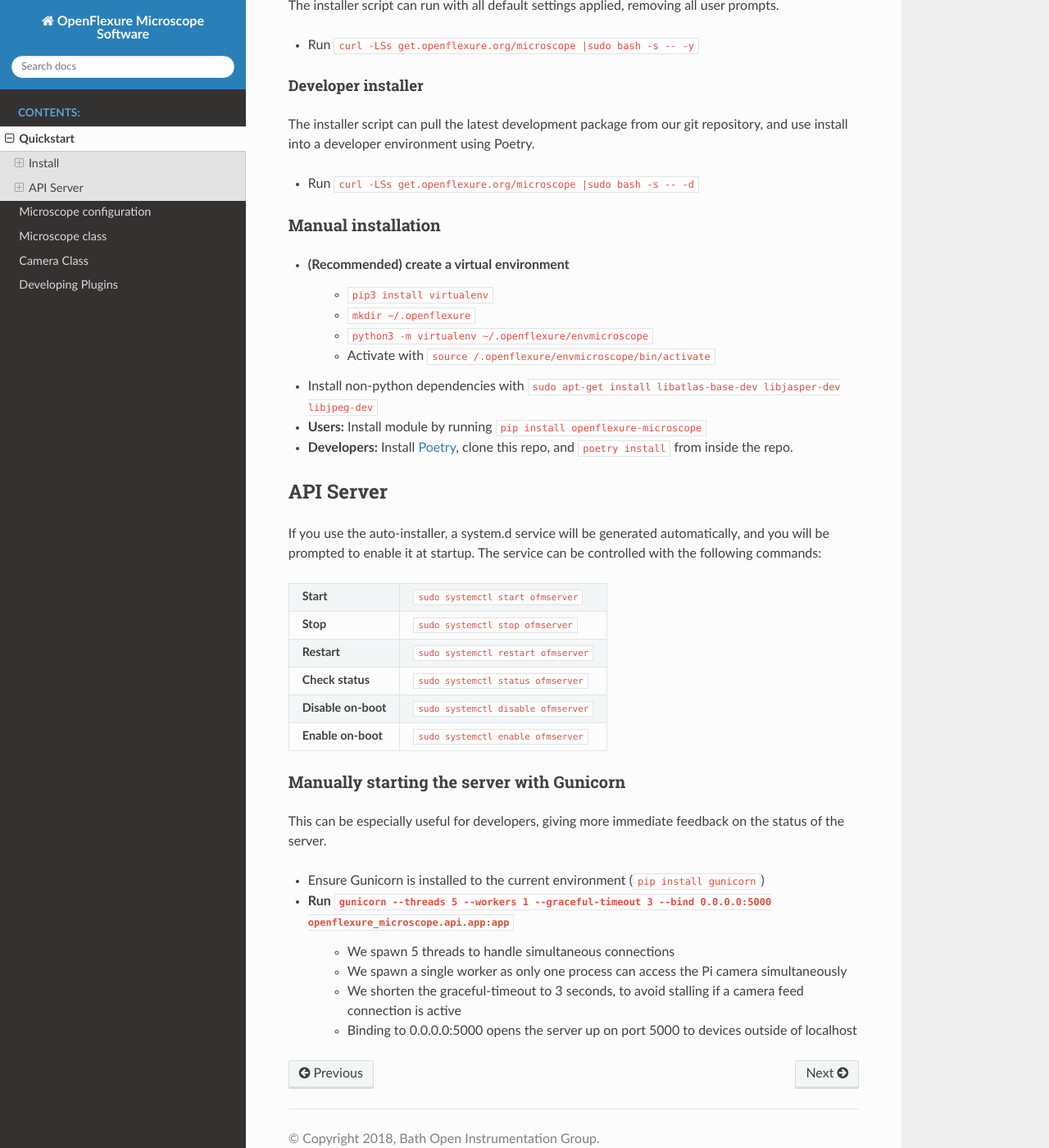
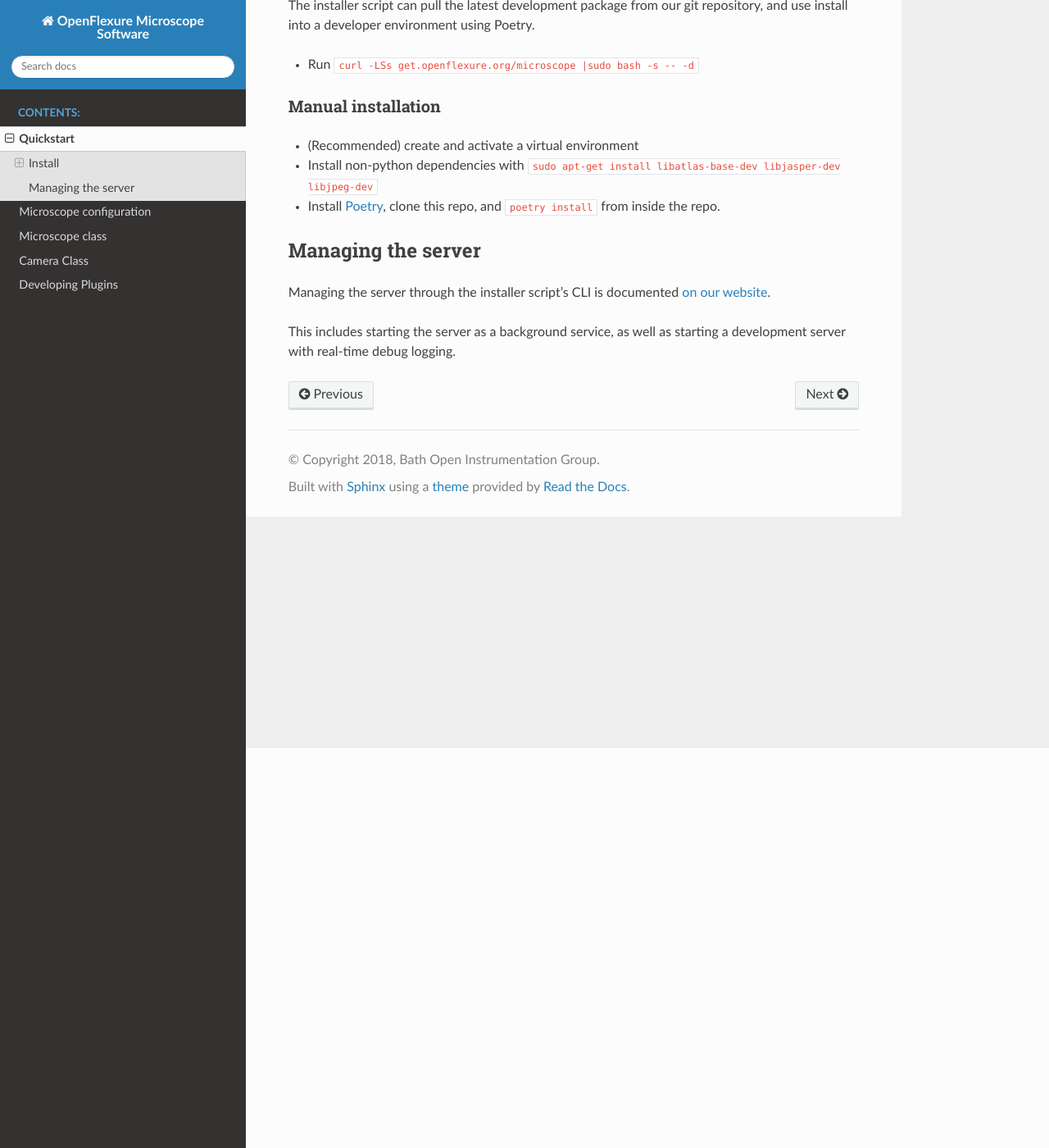
Before and after one commit to Aftaputra/Microscope-OF, a Sphinx documentation site: the page built from docs/source/quickstart.rst, in a window 1280 px wide and 1400 px high, scrolled down 488 px. Shown: the whole window at 82% size. Built offline with Sphinx 7.4.7 and the Read the Docs theme 2.0.0, drawn with Linux system fonts in a browser that asks for light colours; pages that are not in the unit, such as notebooks, are missing from menus; some of the changed text lies outside the part shown.

Commit message:
Updated docs to refer back to website

```diff
--- a/docs/source/quickstart.rst
+++ b/docs/source/quickstart.rst
@@ -4,7 +4,7 @@
 Install
 -------
 
-Quick-installer
+Stable installation
 +++++++++++++++
 For most users, this is the reccommended installation method.
 
@@ -12,13 +12,7 @@
     - See the `GitLab repo <https://gitlab.com/openflexure/openflexure-microscope-installer>`_ for details.
 - Follow on-screen prompts
 
-Really-quick installer
-^^^^^^^^^^^^^^^^^^^^^^
-The installer script can run with all default settings applied, removing all user prompts.
-
-- Run ``curl -LSs get.openflexure.org/microscope |sudo bash -s -- -y``
-
-Developer installer
+Developer installation
 ^^^^^^^^^^^^^^^^^^^
 The installer script can pull the latest development package from our git repository, and use install into a developer environment using Poetry.
 
@@ -27,38 +21,13 @@
 
 Manual installation
 +++++++++++++++++++
-- (Recommended) create a virtual environment
-    - ``pip3 install virtualenv``
-    - ``mkdir ~/.openflexure``
-    - ``python3 -m virtualenv ~/.openflexure/envmicroscope``
-    - Activate with ``source /.openflexure/envmicroscope/bin/activate``
+- (Recommended) create and activate a virtual environment
 - Install non-python dependencies with ``sudo apt-get install libatlas-base-dev libjasper-dev libjpeg-dev``
-- **Users:** Install module by running ``pip install openflexure-microscope``
-- **Developers:** Install `Poetry <https://github.com/sdispater/poetry>`_, clone this repo, and ``poetry install`` from inside the repo.
+- Install `Poetry <https://github.com/sdispater/poetry>`_, clone this repo, and ``poetry install`` from inside the repo.
 
-API Server
-----------
+Managing the server
+-------------------
 
-If you use the auto-installer, a system.d service will be generated automatically, and you will be prompted to enable it at startup.
-The service can be controlled with the following commands:
+Managing the server through the installer script's CLI is documented `on our website <https://openflexure.gitlab.io/projects/microscope/#managing-the-microscope-server>`_.
 
-===================  ====
-**Start**            ``sudo systemctl start ofmserver``
-**Stop**             ``sudo systemctl stop ofmserver``
-**Restart**          ``sudo systemctl restart ofmserver``
-**Check status**     ``sudo systemctl status ofmserver``
-**Disable on-boot**  ``sudo systemctl disable ofmserver``
-**Enable on-boot**   ``sudo systemctl enable ofmserver``
-===================  ====
-
-Manually starting the server with Gunicorn
-++++++++++++++++++++++++++++++++++++++++++
-
-This can be especially useful for developers, giving more immediate feedback on the status of the server.
-
-- Ensure Gunicorn is installed to the current environment (``pip install gunicorn``)
-- Run ``gunicorn --threads 5 --workers 1 --graceful-timeout 3 --bind 0.0.0.0:5000 openflexure_microscope.api.app:app``
-    - We spawn 5 threads to handle simultaneous connections
-    - We spawn a single worker as only one process can access the Pi camera simultaneously
-    - We shorten the graceful-timeout to 3 seconds, to avoid stalling if a camera feed connection is active
-    - Binding to 0.0.0.0:5000 opens the server up on port 5000 to devices outside of localhost
+This includes starting the server as a background service, as well as starting a development server with real-time debug logging.
```
Also changed, not shown: docs/source/config.rst (+2 -41 lines).
